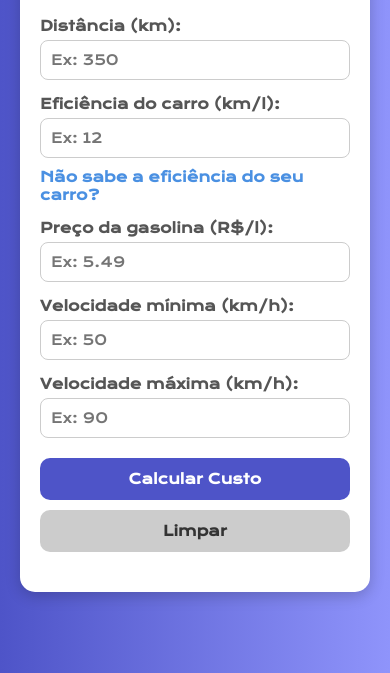
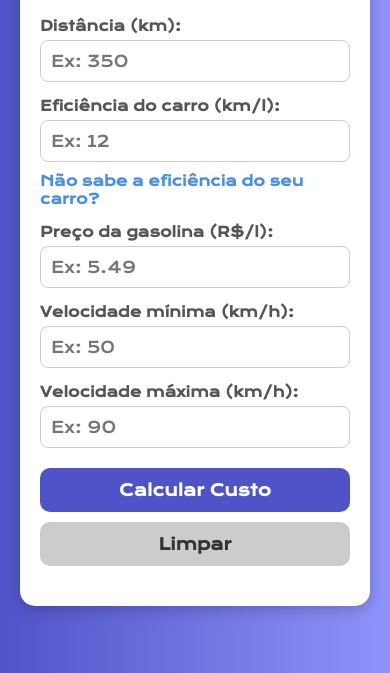
Before and after one commit to RafinhasouzaDEV/CalculandoViagem, a plain HTML site: page index.html in a window 390 px wide. Shown: the part 66-739 px from the top of the page. Drawn offline with nearby package versions, Linux system fonts and the light colour scheme.

Commit message:
corrigindo alteração do commit anterior

```diff
--- a/css/style.css
+++ b/css/style.css
@@ -162,14 +162,6 @@ a.link-ajuda:hover, a.link-voltar:hover {
         font-size: 14px;
     }
 
-        input {
-        font-size: 14px;
-    }
-
-        button {
-        font-size: 14px;
-    }
-
         .titulo-container {
         font-size: 18px;
     }
```
